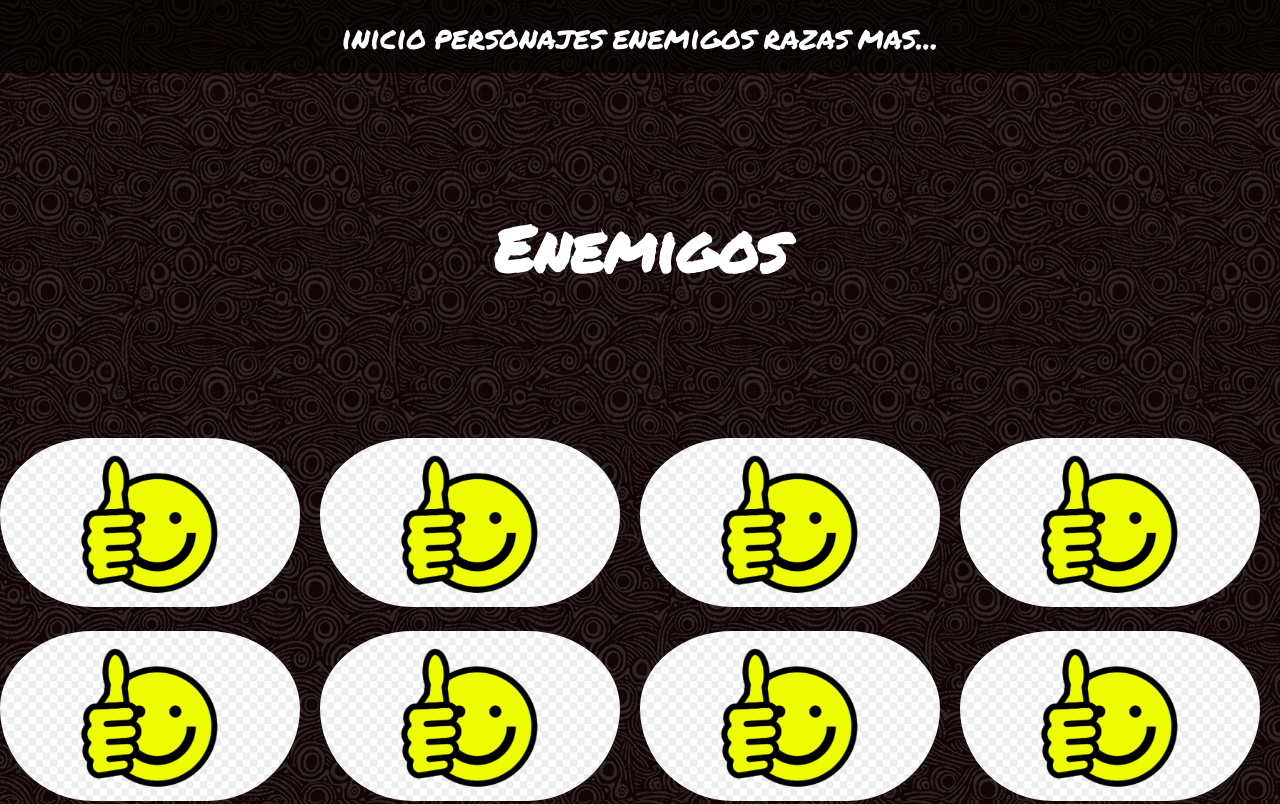
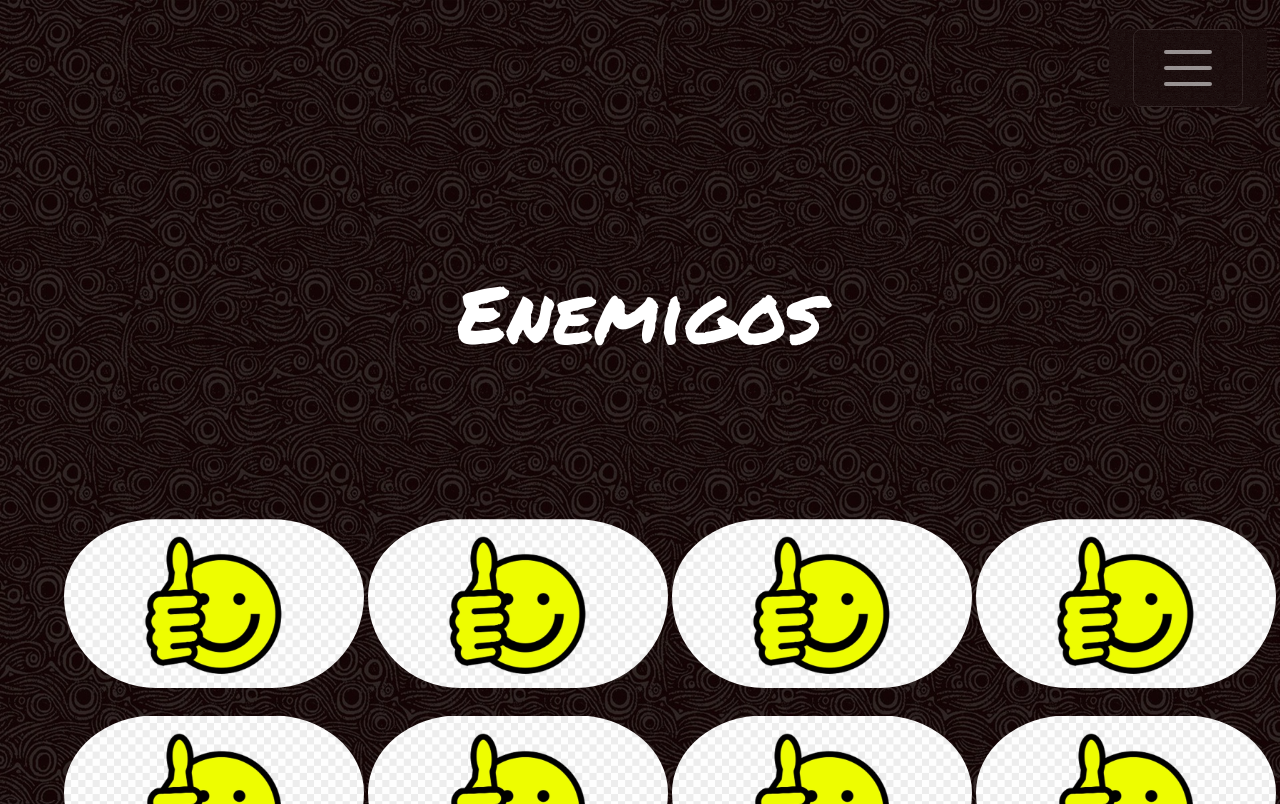
Before and after one commit to sagel1306/Blog-de-Zelda, a plain HTML site: page Enemigos/Enemigos.html in a window 1280 px wide. Shown: the top 804 px of the page. Drawn offline with nearby package versions, Linux system fonts and the light colour scheme; a web font is replaced by a local one.

Commit message:
uniendo todo

```diff
--- a/Enemigos/Enemigos.html
+++ b/Enemigos/Enemigos.html
@@ -5,6 +5,7 @@
     <meta http-equiv="X-UA-Compatible" content="IE=edge">
     <meta name="viewport" content="width=device-width, initial-scale=1.0">
     <title>Enemigos</title>
+    <link href="https://cdn.jsdelivr.net/npm/bootstrap@5.1.3/dist/css/bootstrap.min.css" rel="stylesheet" integrity="sha384-1BmE4kWBq78iYhFldvKuhfTAU6auU8tT94WrHftjDbrCEXSU1oBoqyl2QvZ6jIW3" crossorigin="anonymous">
     <link rel="stylesheet" href="../style.css">
     <link rel="icon" href="../img/favicon.ico">
     <link rel="preconnect" href="https://fonts.googleapis.com">
@@ -15,15 +16,22 @@
 <body>
     <div id="enemigos">
         <header>
-            <nav>
-                <ul>
-                    <li><a href="../index.html">inicio</a></li>
-                    <li><a href="../Personajes/personajes.html">personajes</a></li>
-                    <li><a href="../Enemigos/Enemigos.html">enemigos</a></li>
-                    <li><a href="../Razas/Razas.html">razas</a></li>
-                    <li><a href="../Mas/mas.html">mas...</a></li>
-                </ul>
-            </nav>
+            <div class="collapse" id="navbarToggleExternalContent">
+                <div class="bg-dark p-4 mi-nav">
+                  <a href="../index.html">Inicio</a>
+                  <a href="../Personajes/personajes.html">Personajes</a>
+                  <a href="../Enemigos/Enemigos.html">Enemigos</a>
+                  <a href="../Razas/Razas.html">Razas</a>
+                  <a href="../Mas/mas.html">Mas</a>
+                </div>
+              </div>
+              <nav class="navbar navbar-dark">
+                <div class="container-fluid">
+                  <button class="navbar-toggler" type="button" data-bs-toggle="collapse" data-bs-target="#navbarToggleExternalContent" aria-controls="navbarToggleExternalContent" aria-expanded="false" aria-label="Toggle navigation">
+                    <span class="navbar-toggler-icon"></span>
+                  </button>
+                </div>
+              </nav>
         </header>
         <h1 class="titulo-enemigos">Enemigos</h1>
         <section class="fotos-e">
@@ -76,5 +84,6 @@
             <p>copyrigth 2022</p>
         </footer>
     </div>
+    <script src="https://cdn.jsdelivr.net/npm/bootstrap@5.1.3/dist/js/bootstrap.bundle.min.js" integrity="sha384-ka7Sk0Gln4gmtz2MlQnikT1wXgYsOg+OMhuP+IlRH9sENBO0LRn5q+8nbTov4+1p" crossorigin="anonymous"></script>
 </body>
 </html>
--- a/style.css
+++ b/style.css
@@ -8,9 +8,6 @@ html{
     font-size: 2rem;
 }
 
-.nav-propio{
-    color: white;
-}
 
 div{
     background-image: url(img/nuevo\ fondo\ marron.jpg);
@@ -22,22 +19,21 @@ div{
 
 header{
     display: flex;
-    justify-content: center;
+    justify-content: end;
     padding: 1%;
-    background-color:rgba(3, 1, 1, 0.644)  ;
 }
 
-
-nav ul li a{
-    display: flex;
-    justify-content: space-between;
-    font-size: 1rem;
+.mi-nav a{
+    text-decoration: none;
+    color: white;
     font-family: 'Permanent Marker', cursive;
-    color: white;
-    text-decoration: none;
-
+    padding-right: 10px;
 }
 
+.mi-nav a:hover{
+    color: blue;
+    transition: 1s;
+}
 
 header li{
     display: inline-block;
```
Also changed, not shown: Mas/mas.html (+18 -9 lines), Personajes/personajes.html (+16 -19 lines), Razas/Razas.html (+16 -10 lines), index.html (+15 -19 lines).
